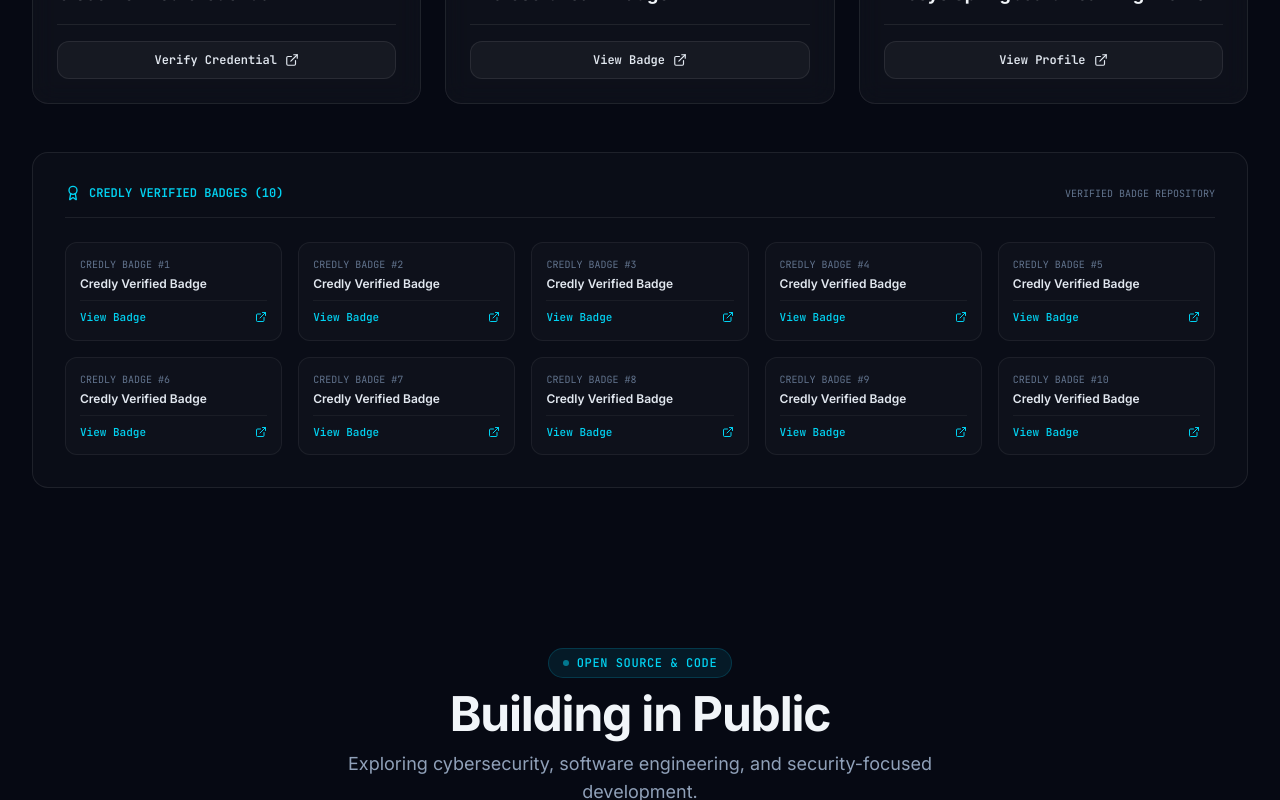
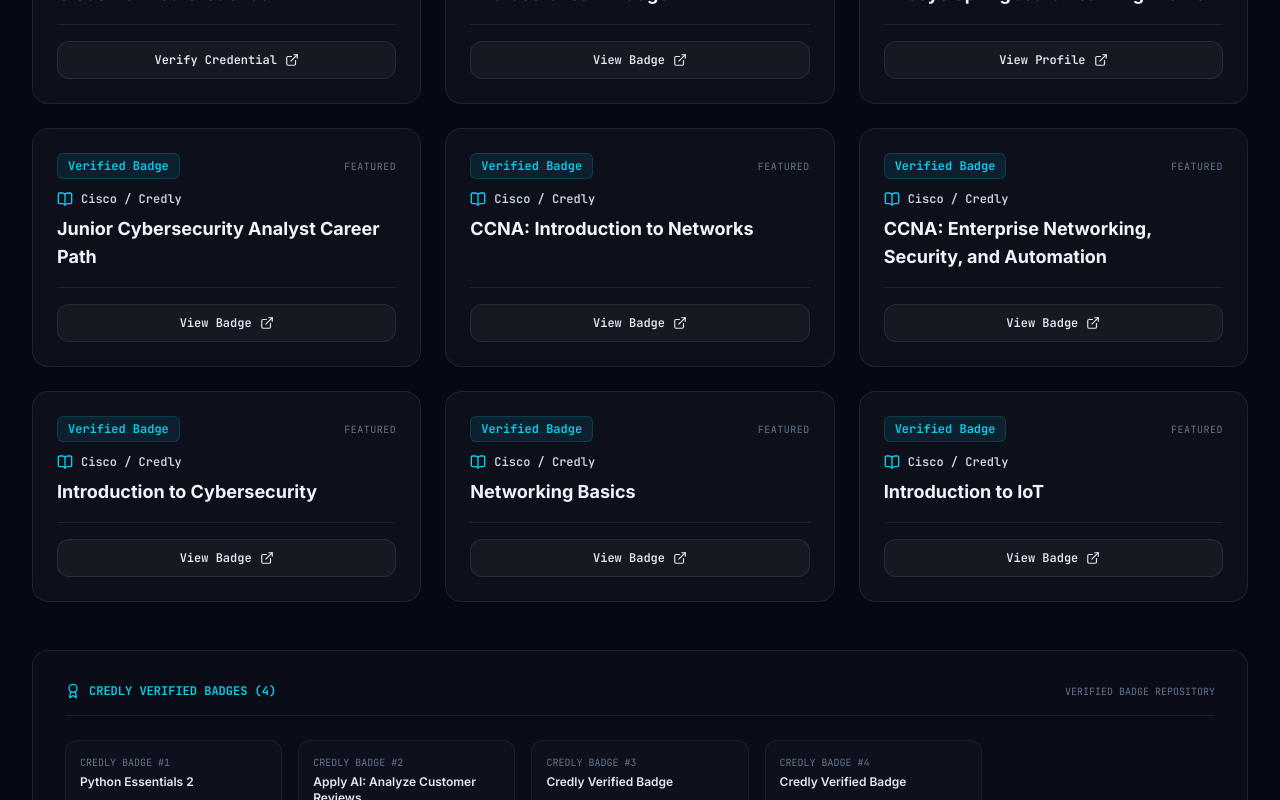
Before and after one commit to koppineeedi/cyber, a React (Vite) app: page / in a window 1280 px wide. Shown: the part 10620-11420 px from the top of the page. Built offline with nearby package versions, Linux system fonts and the light colour scheme; no server answers.

Commit message:
Update Credly badges with exact user-provided titles

```diff
--- a/src/data/portfolio.ts
+++ b/src/data/portfolio.ts
@@ -475,13 +475,13 @@
     buttonLabel: 'View Profile'
   },
 
-  // 10 Credly Badges
+  // Credly Badges with exact user-provided titles
   {
     id: 'credly-1',
-    organization: 'Credly',
+    organization: 'Cisco / Credly',
     type: 'Verified Badge',
     category: 'BADGE',
-    title: 'Credly Verified Badge',
+    title: 'Junior Cybersecurity Analyst Career Path',
     verificationUrl: 'https://www.credly.com/badges/6971f44f-8149-44a6-9f9c-f118e58bebaf',
     buttonLabel: 'View Badge'
   },
@@ -490,7 +490,7 @@
     organization: 'Credly',
     type: 'Verified Badge',
     category: 'BADGE',
-    title: 'Credly Verified Badge',
+    title: 'Python Essentials 2',
     verificationUrl: 'https://www.credly.com/badges/38f2c821-faf0-476c-956e-474473b514bd',
     buttonLabel: 'View Badge'
   },
@@ -499,53 +499,53 @@
     organization: 'Credly',
     type: 'Verified Badge',
     category: 'BADGE',
-    title: 'Credly Verified Badge',
+    title: 'Apply AI: Analyze Customer Reviews',
     verificationUrl: 'https://www.credly.com/badges/1a44bc79-5ed4-48e5-87c6-d38a7b9b1b6f',
     buttonLabel: 'View Badge'
   },
   {
     id: 'credly-4',
-    organization: 'Credly',
+    organization: 'Cisco / Credly',
     type: 'Verified Badge',
     category: 'BADGE',
-    title: 'Credly Verified Badge',
+    title: 'CCNA: Introduction to Networks',
     verificationUrl: 'https://www.credly.com/badges/b3cb8753-384b-4d4d-9ba4-e76e2134403b',
     buttonLabel: 'View Badge'
   },
   {
     id: 'credly-5',
-    organization: 'Credly',
+    organization: 'Cisco / Credly',
     type: 'Verified Badge',
     category: 'BADGE',
-    title: 'Credly Verified Badge',
+    title: 'CCNA: Enterprise Networking, Security, and Automation',
     verificationUrl: 'https://www.credly.com/badges/c1b76357-0539-4a86-ad11-4cf592e7c0e2',
     buttonLabel: 'View Badge'
   },
   {
     id: 'credly-6',
-    organization: 'Credly',
+    organization: 'Cisco / Credly',
     type: 'Verified Badge',
     category: 'BADGE',
-    title: 'Credly Verified Badge',
-    verificationUrl: 'https://www.credly.com/badges/bba15247-2538-483d-87f2-4e6aab137c5d',
+    title: 'Introduction to Cybersecurity',
+    verificationUrl: 'https://www.credly.com/badges/dcd71c92-1761-4ca8-80f0-3bb3c7486724',
     buttonLabel: 'View Badge'
   },
   {
     id: 'credly-7',
-    organization: 'Credly',
+    organization: 'Cisco / Credly',
     type: 'Verified Badge',
     category: 'BADGE',
-    title: 'Credly Verified Badge',
-    verificationUrl: 'https://www.credly.com/badges/7f4dbb2b-5c13-4747-9d19-232d99e699de',
+    title: 'Networking Basics',
+    verificationUrl: 'https://www.credly.com/badges/aaf60433-dd7b-4a34-84d8-2bdb6c7cb4cf',
     buttonLabel: 'View Badge'
   },
   {
     id: 'credly-8',
-    organization: 'Credly',
+    organization: 'Cisco / Credly',
     type: 'Verified Badge',
     category: 'BADGE',
-    title: 'Credly Verified Badge',
-    verificationUrl: 'https://www.credly.com/badges/aaf60433-dd7b-4a34-84d8-2bdb6c7cb4cf',
+    title: 'Introduction to IoT',
+    verificationUrl: 'https://www.credly.com/badges/bba15247-2538-483d-87f2-4e6aab137c5d',
     buttonLabel: 'View Badge'
   },
   {
@@ -554,7 +554,7 @@
     type: 'Verified Badge',
     category: 'BADGE',
     title: 'Credly Verified Badge',
-    verificationUrl: 'https://www.credly.com/badges/dcd71c92-1761-4ca8-80f0-3bb3c7486724',
+    verificationUrl: 'https://www.credly.com/badges/7f4dbb2b-5c13-4747-9d19-232d99e699de',
     buttonLabel: 'View Badge'
   },
   {
```
Also changed, not shown: 1 other file (tests, documents, lock files or other folders).
